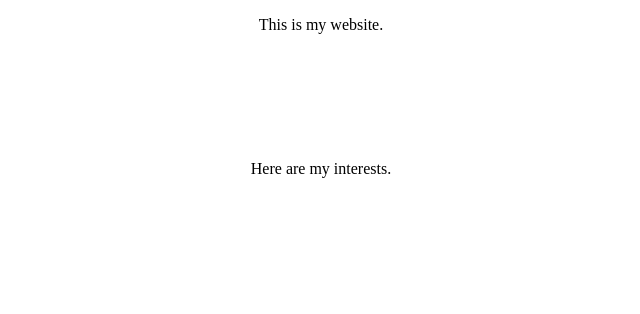
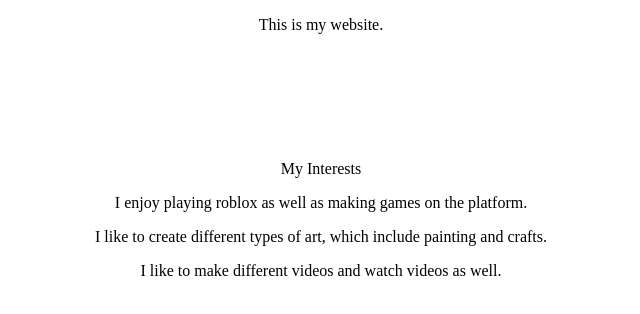
Before and after one commit to aasthajpatel/aasthajpatel.github.io, a plain HTML site: page index.html in a window 1280 px wide. Shown: the whole page, without its empty margins (319-959 px from the left). Drawn offline with Linux system fonts and the light colour scheme.

Commit message:
Added divs to interests

```diff
--- a/index.html
+++ b/index.html
@@ -24,8 +24,17 @@
     </div>
 
     <div class="interests">
-        <p>Here are my interests.</p>
+        <p>My Interests</p>
+        <div class="roblox">
+            <p> I enjoy playing roblox as well as making games on the platform.</p>
+        </div>
+        <div class="art">
+            <p> I like to create different types of art, which include painting and crafts.</p>
+        </div>
+        <div class="videos">
+        <p> I like to make different videos and watch videos as well.</p>
     </div>
+</div>
 </body>
 
 </html>
```
